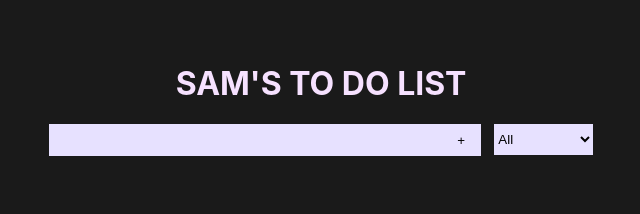
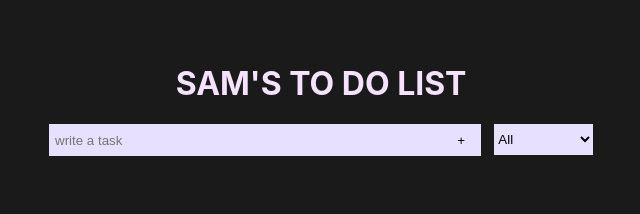
Before and after one commit to xsamskellington/to-do-list, a React (Create React App) app: page / in a window 1280 px wide. Shown: the top 214 px of the page, without its empty margins (319-959 px from the left). Built offline with nearby package versions, Linux system fonts and the light colour scheme.

Commit message:
now you cant add an empty to do

```diff
--- a/src/Components/Form/Form.js
+++ b/src/Components/Form/Form.js
@@ -9,6 +9,11 @@ const Form = ({todos, setTodos, inputText, setInputText, setStatus}) => {
 
     const submitTodoHandler = (e) => {
         e.preventDefault();
+
+        if(!inputText){
+            return;
+        }
+
         setTodos([
             ...todos,
             { text: inputText, completed: false, id: Math.random()*1000 }]);
@@ -23,7 +28,7 @@ const Form = ({todos, setTodos, inputText, setInputText, setStatus}) => {
 
     return (
         <form className={styles.form}>
-            <input onChange={inputTextHandler} value={inputText} className={styles.input} type="text" maxLength='80' />
+            <input onChange={inputTextHandler} value={inputText} className={styles.input} required type="text" placeholder="write a task" maxLength='80' />
             <button onClick={submitTodoHandler} className={styles.button} type="submit">
                 +
             </button>
--- a/src/Components/Todo/Todo.js
+++ b/src/Components/Todo/Todo.js
@@ -22,6 +22,8 @@ const Todo =({ text, todo, todos, setTodos }) => {
         <div className={styles.todoComponent}>
             <li className={`${styles.todoItem} ${todo.completed ? `${styles.completed}` : `${styles.nothing}`}`}> {text} </li>
 
+            {/* <input type="time" className={styles.time}/> */}
+
             <button onClick={completeHandler} className={styles.completeButton}>
                 <i className={`material-icons ${styles.complete}`}> done </i>
             </button>
--- a/src/Components/Todo/Todo.module.scss
+++ b/src/Components/Todo/Todo.module.scss
@@ -31,4 +31,10 @@
         .completeButton:hover, .deleteButton:hover{
             background-color: #f9ffe1;
         }
+
+        // .time{
+        //     background-color: #cce6ff;
+        //     border: none;
+        // }
+
 }
```
Also changed, not shown: 2 other files (tests, documents, lock files or other folders).
